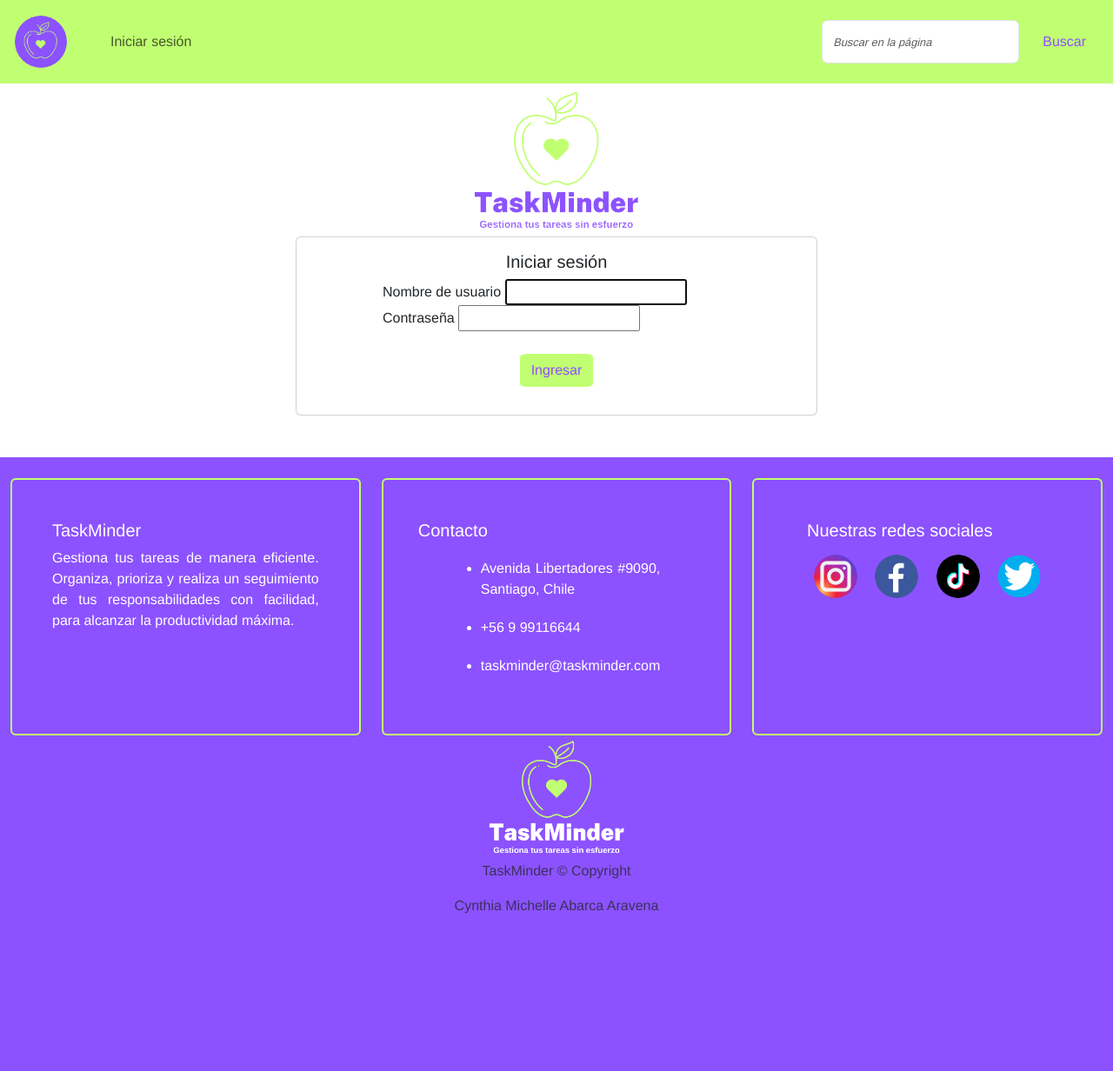
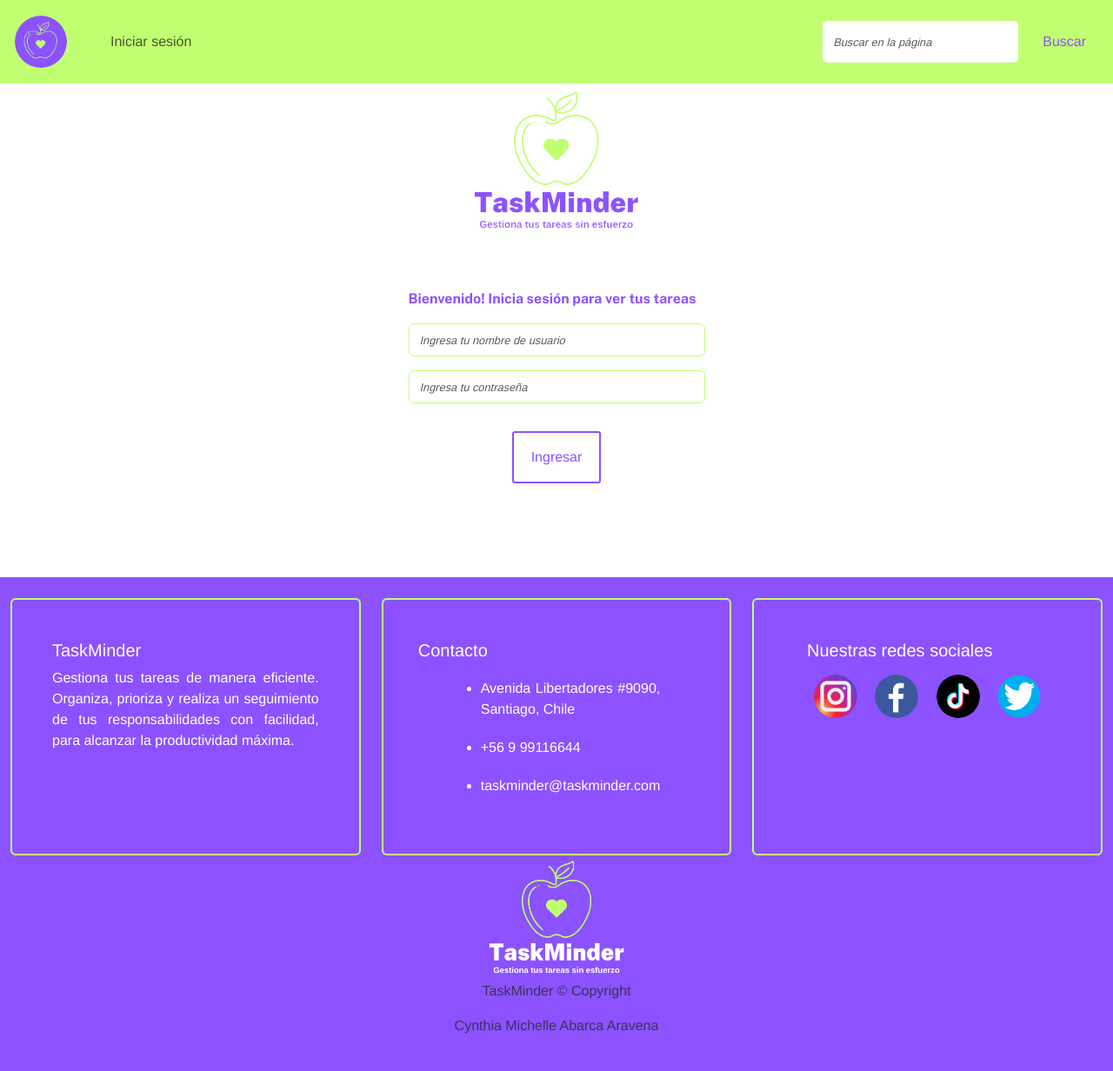
Before and after one commit to CynthiaMichelle9/Individual1, a Django app: page /login/ in a window 1280 px wide. Shown: the whole page at 87% size. Before the commit the page ends 1051 px from the top, so only its background shows below. Run offline with Django 4.2, Linux system fonts and the light colour scheme.

Commit message:
Cambios visuales en login

```diff
--- a/myapp/static/assets/css/style.css
+++ b/myapp/static/assets/css/style.css
@@ -29,12 +29,46 @@ h1, h2, h3, h4, .titulo {
     color: #8c52ff;
     border-radius: 10%;
     margin:6px;;
+    cursor: pointer;
 }
 .btn-personal:hover {
-    background-color: #8c52ff;
+    background-color:#8c52ff;
     color: #c1ff72;
-    transform: scale(1.2 , 1.2);
+    transform: scale(1.1 , 1.1);
 }
+
+.ov-btn-grow-spin {
+    background: #fff; /* color de fondo */
+    color: #8c52ff; /* color de fuente */
+    border: 2px solid #8c52ff; /* tamaño y color de borde */
+    padding: 16px 20px;
+    border-radius: 3px; /* redondear bordes */
+    position: relative;
+    z-index: 1;
+    overflow: hidden;
+    display: inline-block;
+  }
+  .ov-btn-grow-spin:hover {
+    color: #fff;/* color de fuente hover */
+  }
+  .ov-btn-grow-spin::after {
+    content: "";
+    background: #8c52ff; /* color de fondo hover */
+    position: absolute;
+    z-index: -1;
+    padding: 16px 20px;
+    display: block;
+    left: 0;
+    right: 0;
+    top: 0;
+    bottom: 0;
+    transform: scale(0, 0) rotate(-180deg);
+    transition: all 0.3s ease;
+  }
+  .ov-btn-grow-spin:hover::after {
+    transition: all 0.3s ease-out;
+    transform: scale(1, 1) rotate(0deg);
+  }
 
 .navbar {
     background-color:#c1ff72;
@@ -137,3 +171,25 @@ nav img:hover {
     color: red;
     font-weight: bold;
   }
+
+  .logincontainer {
+    width: 600px;
+  }
+
+.form-container {
+        max-width: 500px;
+        width: 100%;
+
+}
+#login {
+    padding: 60px;
+}
+
+.form-group {
+    margin-top: 1em!important;
+    margin-bottom: 1em!important;
+}
+
+.form-control {
+    border-color:#c1ff72;
+}
--- a/myapp/templates/registration/login.html
+++ b/myapp/templates/registration/login.html
@@ -6,39 +6,30 @@
 
 {% block contenido %}
 
-<div id="registro" class="d-flex justify-content-center">
-
-  <form method="post">
+  <div id="login" class="d-flex justify-content-center">
+    <form method="post" class="container" style="max-width: 365px; width: 100%;">
       {% csrf_token %}
-
-    <div class="card-container align-items-center" style="width: 600px;">
-      <div class="card align-items-center">
-        <div class="card-body">
-          <h5 class="card-title text-center">Iniciar sesión</h5>
-          <div class="form-group" style="width:400px;">
-
-            <label for="id_username">Nombre de usuario</label>
-            {{ form.username }}
+      <div class="form form--signup">
+        <div class="form--heading titulo">Bienvenido! Inicia sesión para ver tus tareas</div>
+        <div class="form-group">
+          <input type="text" name="{{ form.username.name }}" placeholder="Ingresa tu nombre de usuario"
+            class="form-control">
         </div>
-          <div class="form-group" style="width: 400px;">
-            <label for="id_password">Contraseña</label>
-            {{ form.password }}
-
+        <div class="form-group">
+          <input type="password" name="{{ form.password.name }}" placeholder="Ingresa tu contraseña"
+            class="form-control">
         </div>
+        <div class="text-center">
+        <button type="submit" class="btn ov-btn-grow-spin mt-3">Ingresar</button>
+      </div>
+    </div>
+    </form>
 
     {% if form.errors %}
     <div class="alert alert-danger mt-3" role="alert">
       {{ form.errors }}
     </div>
     {% endif %}
-          <div class="d-flex justify-content-center" style="padding: 10px;">
-            <button type="submit" class="btn btn-personal mt-3">Ingresar</button>
-          </div>
-        </div>
-      </div>
-    </div>
-
-  </form>
   </div>
 
 {% endblock %}
--- a/myapp/views.py
+++ b/myapp/views.py
@@ -28,29 +28,27 @@ class IndexView(TemplateView):
        context = {}
        return render(request, self.template_name, context=context)
 
-class IngresoView(LoginView, LoginRequiredMixin):
-  template_name = 'registration/login.html'
-  fields = "__all__"
-  redirect_authenticated_user = True
+class IngresoView(LoginView):
+    template_name = 'registration/login.html'
+    redirect_authenticated_user = True
 
+    def get_success_url(self):
+        return reverse_lazy('tareas')
 
-  def get_success_url(self):
-    return reverse_lazy('tareas')
-
-  def post(self, request, *args, **kwargs):
-    form = LoginForm(request.POST)
-    if form.is_valid():
-      username = form.cleaned_data['username']
-      password = form.cleaned_data['password']
-      user = authenticate(username=username, password=password)
-      if user is not None:
-        if user.is_active:
-          login(request, user)
-          return redirect('tareas')
-      form.add_error('password', 'Nombre de usuario o contraseña incorrectos. Porfavor ingrese nuevamente')
-      return render(request, self.template_name, { "form": form })
-    else:
-      return render(request, self.template_name, { "form": form })
+    def post(self, request, *args, **kwargs):
+        form = LoginForm(request.POST)
+        if form.is_valid():
+          username = form.cleaned_data['username']
+          password = form.cleaned_data['password']
+          user = authenticate(username=username, password=password)
+          if user is not None:
+            if user.is_active:
+              login(request, user)
+              return redirect('tareas')
+          form.add_error('password', 'Nombre de usuario o contraseña incorrectos. Porfavor ingrese nuevamente')
+          return render(request, self.template_name, { "form": form })
+        else:
+          return render(request, self.template_name, { "form": form })
 
 
 class TareasView(TemplateView):
--- a/mysite/settings.py
+++ b/mysite/settings.py
@@ -110,9 +110,9 @@ AUTH_PASSWORD_VALIDATORS = [
 # Internationalization
 # https://docs.djangoproject.com/en/4.2/topics/i18n/
 
-LANGUAGE_CODE = 'en-us'
+LANGUAGE_CODE = 'es-cl'
 
-TIME_ZONE = 'UTC'
+TIME_ZONE = 'AMERICA/SANTIAGO'
 
 USE_I18N = True
 
```
Also changed, not shown: myapp/forms.py (line endings or trailing spaces). Lines whose indentation alone changed are shown as unchanged.
